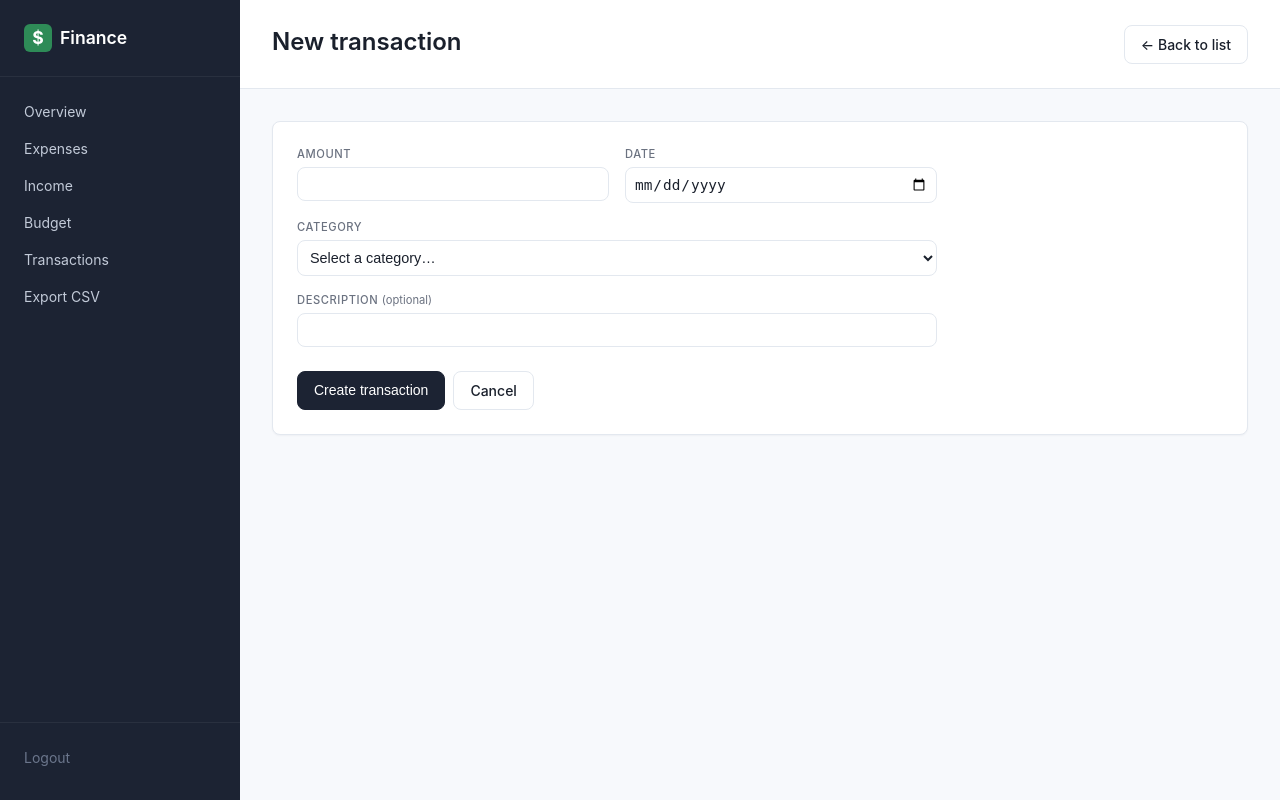
After one commit to HelioZF/financial-analytics-dashboard, a FastAPI app: template app/templates/transactions/form.html in a window 1280 px wide. The commit adds this page. Run offline with FastAPI, Linux system fonts and the light colour scheme; the template is opened without the code that fills it, so the values that code supplies are empty; parts of the project's set-up code (start-up, migrations or seed data) failed here and were passed over.

Commit message:
feat(transactions): add transaction creation form
- Service: create_transaction(session, user_id, *, amount, category_id,
  transaction_date, description)
  - Pre-validates that the category exists; raises ValueError on bogus
    category_id (caught by router as a 400, not a DB FK 500).
  - Commits the session before returning new id.
- Router (transactions_router.py):
  - GET /transactions/new -> render form with category dropdown
  - POST /transactions/new:
    - Validates amount (positive Decimal), category_id (int), date
      (ISO format) at the request boundary. Form fields default to
      empty string so missing fields produce friendly errors instead
      of FastAPI 422.
    - On validation failure: re-renders form with errors + preserved
      input values, status 400.
    - On success: 303 See Other -> /transactions (PRG pattern).
- Templates:
  - transactions/form.html: number, date, category select (with
    optgroup Income/Expense), description; error block at top.
  - transactions/list.html: "+ New" button in page_meta linking to form.
- style.css: .record-form grid layout, .form-errors panel, .page-meta
  flex layout for inline button.
- description is optional; stored as NULL when empty.

Verified end-to-end:
- GET form: 200, 11 categories grouped
- POST -50 amount: 400 with "Amount must be greater than zero."
- POST category_id=99999: 400 with "Selected category does not exist."
- POST valid: 303 -> /transactions, DB count 621 -> 622, row matches
  submitted values, then visible in list page
- Test row deleted after verification (back to 621)
- Regression: /overview, /expenses, /income, /budget all 200

Co-Authored-By: Claude Opus 4.7 (1M context) <noreply@anthropic.com>

```diff
--- a/app/static/style.css
+++ b/app/static/style.css
@@ -110,6 +110,9 @@ h1, h2, h3, h4 { margin: 0; font-weight: 600; }
 }
 .page-title { font-size: 1.5rem; }
 .page-meta {
+    display: flex;
+    align-items: center;
+    gap: var(--space-2);
     color: var(--color-text-muted);
     font-size: 0.875rem;
     font-variant-numeric: tabular-nums;
@@ -356,6 +359,70 @@ h1, h2, h3, h4 { margin: 0; font-weight: 600; }
 .num--income { color: var(--color-success); font-weight: 500; }
 .num--expense { color: var(--color-danger); font-weight: 500; }
 
+/* ===== Record form (transaction create) ===== */
+.record-form {
+    display: grid;
+    grid-template-columns: repeat(2, 1fr);
+    gap: var(--space-2);
+    max-width: 640px;
+}
+.record-form .form-field {
+    display: flex;
+    flex-direction: column;
+    gap: 0.25rem;
+}
+.record-form .form-field--wide {
+    grid-column: 1 / -1;
+}
+.record-form label {
+    font-size: 0.7rem;
+    font-weight: 500;
+    text-transform: uppercase;
+    letter-spacing: 0.05em;
+    color: var(--color-text-muted);
+}
+.record-form .form-hint {
+    text-transform: none;
+    letter-spacing: 0;
+    color: var(--color-text-muted);
+    font-size: 0.7rem;
+    font-weight: 400;
+}
+.record-form input,
+.record-form select {
+    padding: 0.5rem var(--space-1);
+    border: 1px solid var(--color-border);
+    border-radius: var(--radius);
+    font-size: 0.9rem;
+    background: var(--color-surface);
+    color: var(--color-text);
+}
+.record-form input:focus,
+.record-form select:focus {
+    outline: none;
+    border-color: var(--color-sidebar);
+}
+.record-form .form-actions {
+    grid-column: 1 / -1;
+    display: flex;
+    gap: var(--space-1);
+    margin-top: var(--space-1);
+}
+.form-errors {
+    background: #fef2f2;
+    border: 1px solid #fecaca;
+    color: var(--color-danger);
+    padding: var(--space-2);
+    border-radius: var(--radius);
+    margin-bottom: var(--space-3);
+    font-size: 0.875rem;
+}
+.form-errors ul {
+    margin: var(--space-1) 0 0 var(--space-3);
+    padding: 0;
+}
+.form-errors li { margin-bottom: 0.125rem; }
+
 /* ===== Pagination ===== */
 .pagination {
     display: flex;
--- /dev/null
+++ b/app/templates/transactions/form.html
@@ -0,0 +1,77 @@
+{% extends "base.html" %}
+
+{% block title %}New transaction · Finance Dashboard{% endblock %}
+{% block page_title %}New transaction{% endblock %}
+{% block page_meta %}
+<a href="/transactions" class="btn btn--ghost">&larr; Back to list</a>
+{% endblock %}
+
+{% block content %}
+<section class="panel">
+    {% if errors %}
+    <div class="form-errors">
+        <strong>Please fix the following:</strong>
+        <ul>
+            {% for error in errors %}<li>{{ error }}</li>{% endfor %}
+        </ul>
+    </div>
+    {% endif %}
+
+    <form class="record-form" method="post" action="/transactions/new" novalidate>
+        <div class="form-field">
+            <label for="amount">Amount</label>
+            <input
+                id="amount"
+                name="amount"
+                type="number"
+                step="0.01"
+                min="0.01"
+                inputmode="decimal"
+                required
+                value="{{ form_data.amount or '' }}">
+        </div>
+
+        <div class="form-field">
+            <label for="transaction_date">Date</label>
+            <input
+                id="transaction_date"
+                name="transaction_date"
+                type="date"
+                required
+                value="{{ form_data.transaction_date or '' }}">
+        </div>
+
+        <div class="form-field form-field--wide">
+            <label for="category_id">Category</label>
+            <select id="category_id" name="category_id" required>
+                <option value="">Select a category…</option>
+                <optgroup label="Income">
+                    {% for cat in categories if cat.type == 'income' %}
+                    <option value="{{ cat.id }}"{% if form_data.category_id == cat.id|string %} selected{% endif %}>{{ cat.name }}</option>
+                    {% endfor %}
+                </optgroup>
+                <optgroup label="Expense">
+                    {% for cat in categories if cat.type == 'expense' %}
+                    <option value="{{ cat.id }}"{% if form_data.category_id == cat.id|string %} selected{% endif %}>{{ cat.name }}</option>
+                    {% endfor %}
+                </optgroup>
+            </select>
+        </div>
+
+        <div class="form-field form-field--wide">
+            <label for="description">Description <span class="form-hint">(optional)</span></label>
+            <input
+                id="description"
+                name="description"
+                type="text"
+                maxlength="500"
+                value="{{ form_data.description or '' }}">
+        </div>
+
+        <div class="form-actions">
+            <button type="submit" class="btn">Create transaction</button>
+            <a href="/transactions" class="btn btn--ghost">Cancel</a>
+        </div>
+    </form>
+</section>
+{% endblock %}
--- a/app/templates/transactions/list.html
+++ b/app/templates/transactions/list.html
@@ -4,6 +4,7 @@
 {% block page_title %}Transactions{% endblock %}
 {% block page_meta %}
 <span class="period">{{ result.total_count }} transaction{% if result.total_count != 1 %}s{% endif %}</span>
+<a href="/transactions/new" class="btn">+ New</a>
 {% endblock %}
 
 {% block content %}
```
Also changed, not shown: app/routers/transactions_router.py (+96 -1 lines), app/services/transactions_service.py (+42 -1 lines).
